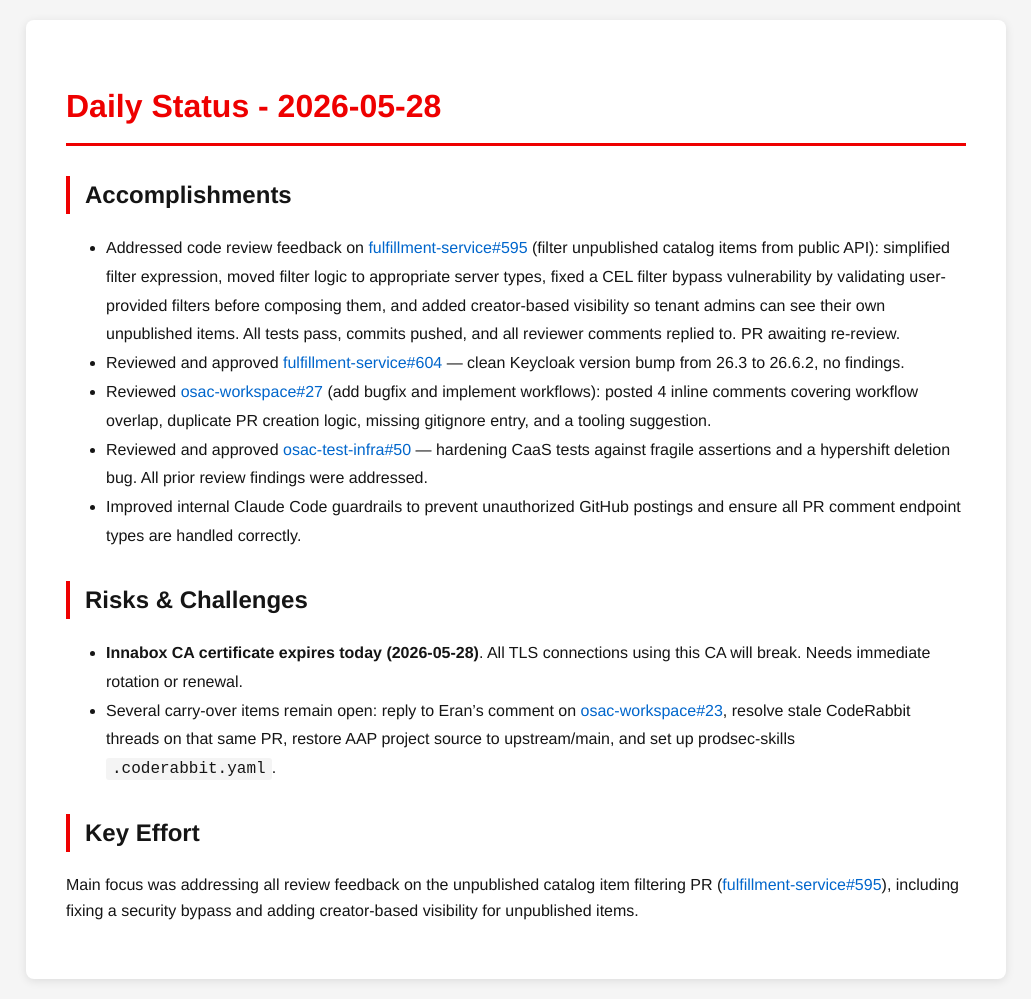
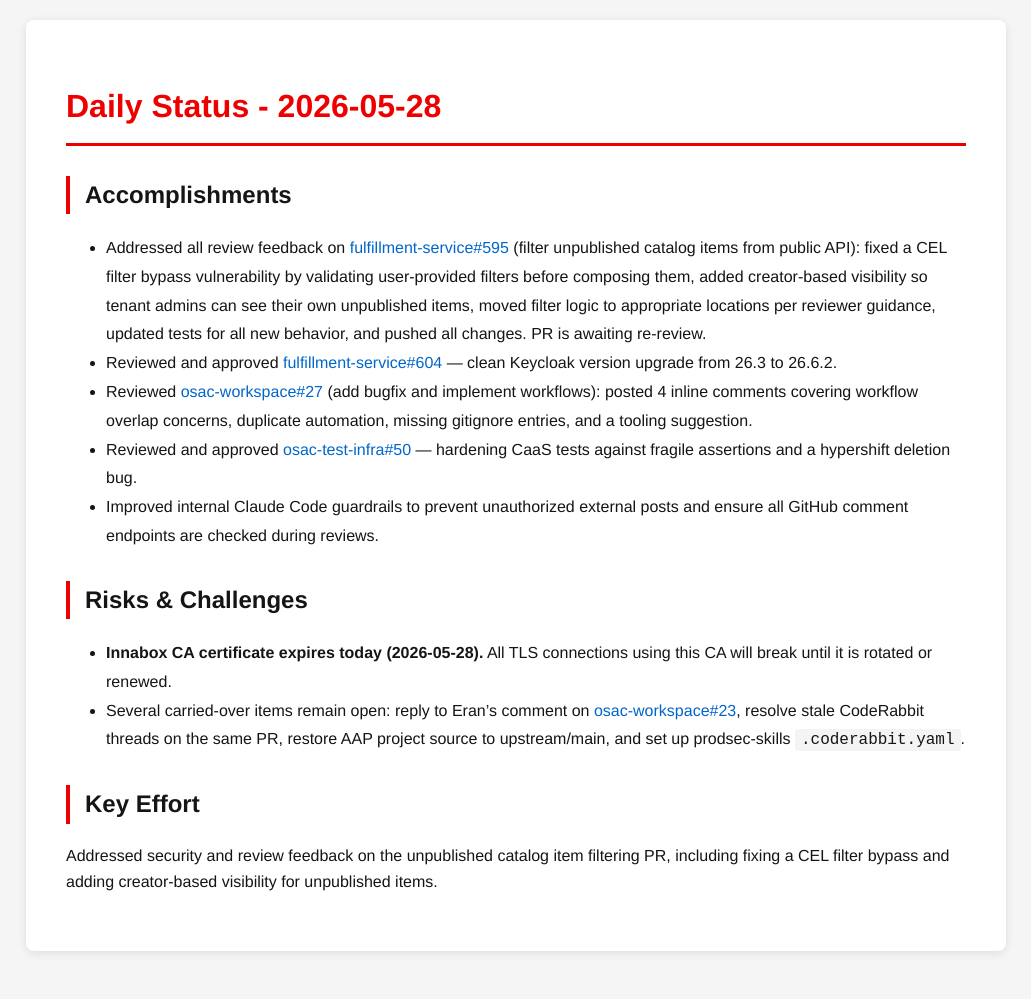
Before and after one commit to tzvatot/daily-status, a Jekyll site: the page built from 2026-05-28.md, in a window 1280 px wide. Shown: the whole page, without its empty margins (124-1155 px from the left). Built offline with Jekyll 4.4.1, drawn with Linux system fonts in a browser that asks for light colours; after the commit the page ends 971 px from its top, so only the background shows below that.

Commit message:
Daily status update - 2026-05-28

```diff
--- a/2026-05-28.md
+++ b/2026-05-28.md
@@ -7,15 +7,15 @@
 # Daily Status - 2026-05-28
 
 ## Accomplishments
-- Addressed code review feedback on [fulfillment-service#595](https://github.com/osac-project/fulfillment-service/pull/595) (filter unpublished catalog items from public API): simplified filter expression, moved filter logic to appropriate server types, fixed a CEL filter bypass vulnerability by validating user-provided filters before composing them, and added creator-based visibility so tenant admins can see their own unpublished items. All tests pass, commits pushed, and all reviewer comments replied to. PR awaiting re-review.
-- Reviewed and approved [fulfillment-service#604](https://github.com/osac-project/fulfillment-service/pull/604) — clean Keycloak version bump from 26.3 to 26.6.2, no findings.
-- Reviewed [osac-workspace#27](https://github.com/osac-project/osac-workspace/pull/27) (add bugfix and implement workflows): posted 4 inline comments covering workflow overlap, duplicate PR creation logic, missing gitignore entry, and a tooling suggestion.
-- Reviewed and approved [osac-test-infra#50](https://github.com/osac-project/osac-test-infra/pull/50) — hardening CaaS tests against fragile assertions and a hypershift deletion bug. All prior review findings were addressed.
-- Improved internal Claude Code guardrails to prevent unauthorized GitHub postings and ensure all PR comment endpoint types are handled correctly.
+- Addressed all review feedback on [fulfillment-service#595](https://github.com/osac-project/fulfillment-service/pull/595) (filter unpublished catalog items from public API): fixed a CEL filter bypass vulnerability by validating user-provided filters before composing them, added creator-based visibility so tenant admins can see their own unpublished items, moved filter logic to appropriate locations per reviewer guidance, updated tests for all new behavior, and pushed all changes. PR is awaiting re-review.
+- Reviewed and approved [fulfillment-service#604](https://github.com/osac-project/fulfillment-service/pull/604) — clean Keycloak version upgrade from 26.3 to 26.6.2.
+- Reviewed [osac-workspace#27](https://github.com/osac-project/osac-workspace/pull/27) (add bugfix and implement workflows): posted 4 inline comments covering workflow overlap concerns, duplicate automation, missing gitignore entries, and a tooling suggestion.
+- Reviewed and approved [osac-test-infra#50](https://github.com/osac-project/osac-test-infra/pull/50) — hardening CaaS tests against fragile assertions and a hypershift deletion bug.
+- Improved internal Claude Code guardrails to prevent unauthorized external posts and ensure all GitHub comment endpoints are checked during reviews.
 
 ## Risks & Challenges
-- **Innabox CA certificate expires today (2026-05-28)**. All TLS connections using this CA will break. Needs immediate rotation or renewal.
-- Several carry-over items remain open: reply to Eran's comment on [osac-workspace#23](https://github.com/osac-project/osac-workspace/pull/23), resolve stale CodeRabbit threads on that same PR, restore AAP project source to upstream/main, and set up prodsec-skills `.coderabbit.yaml`.
+- **Innabox CA certificate expires today (2026-05-28).** All TLS connections using this CA will break until it is rotated or renewed.
+- Several carried-over items remain open: reply to Eran's comment on [osac-workspace#23](https://github.com/osac-project/osac-workspace/pull/23), resolve stale CodeRabbit threads on the same PR, restore AAP project source to upstream/main, and set up prodsec-skills `.coderabbit.yaml`.
 
 ## Key Effort
-Main focus was addressing all review feedback on the unpublished catalog item filtering PR ([fulfillment-service#595](https://github.com/osac-project/fulfillment-service/pull/595)), including fixing a security bypass and adding creator-based visibility for unpublished items.
+Addressed security and review feedback on the unpublished catalog item filtering PR, including fixing a CEL filter bypass and adding creator-based visibility for unpublished items.
```
